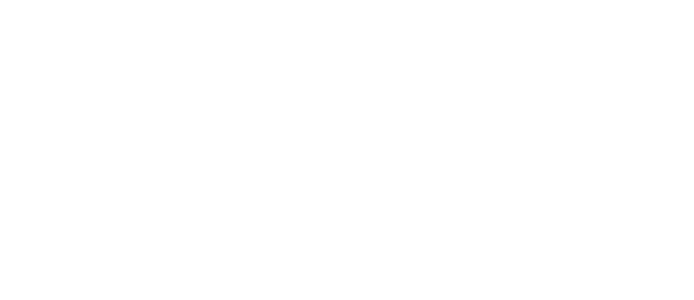
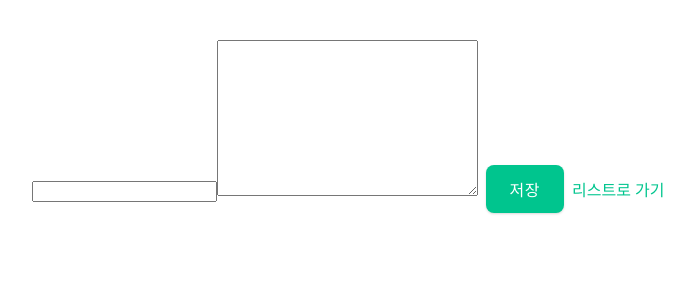
Before and after one commit to sarah1446/board-nuxt, a Nuxt app: page /add in a window 1280 px wide. Before the commit this address had no page. Shown: the top 300 px of the page, without its empty margins (292-986 px from the left). Built offline with nearby package versions, Linux system fonts and the light colour scheme.

Commit message:
add page, vuex

```diff
--- a/data.js
+++ b/data.js
@@ -1,4 +1,4 @@
-const comments = [];
+const data = [];
 
 const post1 = {
   post: {
@@ -69,7 +69,7 @@ const post2 = {
   ]
 }
 
-comments.push(post1);
-comments.push(post2);
+data.push(post1);
+data.push(post2);
 
-export default comments;
+export default data;
--- /dev/null
+++ b/pages/add.vue
@@ -0,0 +1,42 @@
+<template>
+  <div>
+    <input type="text" v-model="title">
+    <textarea name="" id="" cols="30" rows="10" v-model="content"></textarea>
+    <button @click="savePost">저장</button>
+    <NuxtLink to="/">리스트로 가기</NuxtLink>
+  </div>
+</template>
+<script>
+export default {
+  data() {
+    return {
+      title: "",
+      content: "",
+      createdAt: null
+    }
+  },
+
+  beforeDestroy() {
+    console.log('state ', this.$store.state.data);
+  },
+
+  methods: {
+    savePost() {
+      const newDate = new Date();
+      const month = newDate.getMonth();
+      const date = newDate.getDate();
+
+      const postInfo =  {
+        id: new Date().getTime(),
+        title: this.title,
+        content: this.content,
+        author: 'sarah',
+        createdAt: `${month + 1}월 ${date}일`,
+        updatedAt: null,
+      }
+
+      this.$store.commit('setAddPost', postInfo)
+    }
+  }
+}
+</script>
--- a/pages/index.vue
+++ b/pages/index.vue
@@ -13,18 +13,22 @@
       <li>Click the links to see client side rendering.</li>
     </ul>
 
-    <NuxtLink to="/about">About Page</NuxtLink>
+    <NuxtLink to="/add">글쓰러가기</NuxtLink>
   </div>
 </template>
 <script>
-import comments from '../data';
-console.log(comments)
+import data from '../data';
+console.log(data)
 
 export default {
   asyncData() {
     return {
       rendering: process.server ? 'server' : 'client'
     }
-  }
+  },
+
+  mounted() {
+    console.log('state ', this.$store.state.data);
+  },
 }
 </script>
--- /dev/null
+++ b/store/index.js
@@ -0,0 +1,9 @@
+export const state = () => ({
+  data: [],
+})
+
+export const mutations = {
+  setAddPost(state, obj) {
+    state.data.push(obj)
+  }
+}
```
